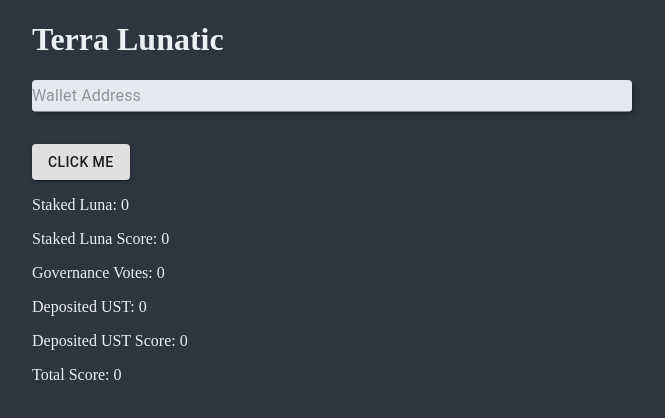
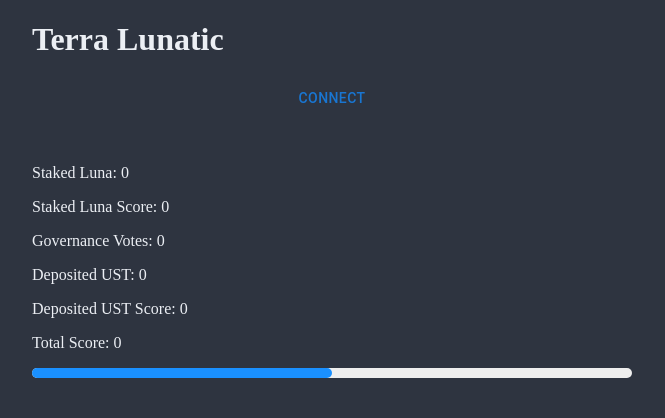
Before and after one commit to codeanish/terra-lunatic, a React (Create React App) app in the folder terra-lunatic/: page / in a window 1280 px wide. Shown: the top 418 px of the page, without its empty margins (308-973 px from the left). Built offline with nearby package versions, Linux system fonts and the light colour scheme.

Commit message:
Added wallet dialog and progress inidicator

```diff
--- a/terra-lunatic/package.json
+++ b/terra-lunatic/package.json
@@ -3,7 +3,9 @@
   "version": "0.1.0",
   "private": true,
   "dependencies": {
-    "@material-ui/core": "^4.12.3",
+    "@emotion/react": "^11.5.0",
+    "@emotion/styled": "^11.3.0",
+    "@mui/material": "^5.0.4",
     "@testing-library/jest-dom": "^5.14.1",
     "@testing-library/react": "^11.2.7",
     "@testing-library/user-event": "^12.8.3",
--- a/terra-lunatic/src/App.tsx
+++ b/terra-lunatic/src/App.tsx
@@ -1,23 +1,77 @@
+import Box from '@mui/material/Box';
+import Button from '@mui/material/Button';
+import Typography from '@mui/material/Typography';
+import Modal from '@mui/material/Modal';
+import TextField from '@mui/material/TextField';
+
 import React, {useState} from 'react';
 import styles from './App.module.scss';
 import './components/card'
 import Card from './components/card';
-import { TextField } from '@material-ui/core';
 import Layout from './components/layout';
+
 
 function App() {
 
-  const [walletAddress, setWAlletAddress] = useState("");
+  const [isConnected, setIsConnected] = useState(false);
+  const [walletAddress, setWalletAddress] = useState("");
+  const [dialogAddress, setDialogAddress] = useState("")
+  const [open, setOpen] = useState(false);
+  const handleClose = () => setOpen(false);
+  const [buttonText, setButtonText] = useState("CONNECT");
+
+  const handleClick = () => {
+    if(isConnected){
+      setWalletAddress("");
+      setButtonText("CONNECT");
+      setIsConnected(false);
+    } else {
+      setOpen(true);
+    }
+  }
+
+  const updateWalletAddress = () => {
+    setWalletAddress(dialogAddress);
+    setButtonText(dialogAddress);
+    setIsConnected(true);
+    handleClose();
+  }
 
   return (
     <Layout>
       <div className={styles.container}>
+        <Modal
+          open={open}
+          onClose={handleClose}>
+            <Box
+              sx = {{
+                position: 'absolute',
+                top: '50%',
+                left: '50%',
+                transform: 'translate(-50%, -50%)',
+                width: 400,
+                bgcolor: 'background.paper',
+                border: '2px solid #000',
+                boxShadow: 24,
+                p: 4,
+              }}>
+              <Typography id="modal-modal-title" variant="h6" component="h2">
+                View an Address
+              </Typography>
+              <TextField
+                className={styles.textInput}
+                placeholder="ADDRESS"
+                value={dialogAddress}
+                onChange={(e) =>setDialogAddress(e.target.value)}/>
+              <Button onClick={updateWalletAddress}>
+                View
+              </Button>
+            </Box>
+        </Modal>
         <h1>Terra Lunatic</h1>
-        <TextField
-          className={styles.textInput}
-          placeholder="Wallet Address"
-          value={walletAddress}
-          onChange={(e) =>setWAlletAddress(e.target.value)}/>
+        <Button onClick={handleClick}>
+          {buttonText}
+        </Button>
         <Card address={walletAddress}/>
       </div>
     </Layout>
--- a/terra-lunatic/src/components/card.tsx
+++ b/terra-lunatic/src/components/card.tsx
@@ -1,13 +1,26 @@
-import React, {useState} from 'react';
+// import { Button } from '@mui/material';
+import React, {useState, useEffect} from 'react';
 import TerraService from '../services/TerraService';
-import { Button } from '@material-ui/core';
+
 import styles from './card.module.scss'
+import LinearValueIndicator from './linear-value-indicator';
 
 export interface Props{
     address: string;
 }
 
 const Card = (props: Props) => {
+
+    useEffect(() => {
+        if(props.address !== ""){
+            runQueries()
+        }
+        else{
+            setStakedLuna(0);
+            setDepositedUST(0);
+            setGovernanceVotes(0);
+        }
+    })
 
     const initialStakedLunaState = 0
 
@@ -87,13 +100,14 @@ const Card = (props: Props) => {
 
     return(
         <div className={styles.container}>
-            <Button variant="contained" onClick={runQueries}>Click me</Button>
+            {/* <Button variant="contained" onClick={runQueries}>Click me</Button> */}
             <p>Staked Luna: {stakedLuna}</p>
             <p>Staked Luna Score: {calculateLunaBasedScore(stakedLuna)} </p>
             <p>Governance Votes: {governanceVotes}</p>
             <p>Deposited UST: {depositedUST}</p>
             <p>Deposited UST Score: {calculateLunaBasedScore(depositedUST / 40)} </p>
             <p>Total Score: {calculateLunaBasedScore(stakedLuna) + calculateLunaBasedScore(depositedUST / 40) + governanceVotes}</p>
+            <LinearValueIndicator value={50}/>
         </div>
     )
 }
--- /dev/null
+++ b/terra-lunatic/src/components/linear-value-indicator.tsx
@@ -0,0 +1,30 @@
+import React from 'react'
+import { styled } from '@mui/material/styles';
+import {LinearProgress, linearProgressClasses} from '@mui/material'
+import { Box } from '@mui/system';
+
+const BorderLinearProgress = styled(LinearProgress)(({ theme }) => ({
+    height: 10,
+    borderRadius: 5,
+    [`&.${linearProgressClasses.colorPrimary}`]: {
+      backgroundColor: theme.palette.grey[theme.palette.mode === 'light' ? 200 : 800],
+    },
+    [`& .${linearProgressClasses.bar}`]: {
+      borderRadius: 5,
+      backgroundColor: theme.palette.mode === 'light' ? '#1a90ff' : '#308fe8',
+    },
+  }));
+
+export interface Props{
+    value: number;
+}
+
+const LinearValueIndicator = (props: Props) => {
+    return (
+        <Box sx={{flexGrow:1}}>
+            <BorderLinearProgress variant="determinate" value={props.value}/>
+        </Box>
+    )
+}
+
+export default LinearValueIndicator;
```
Also changed, not shown: 1 other file (tests, documents, lock files or other folders).
